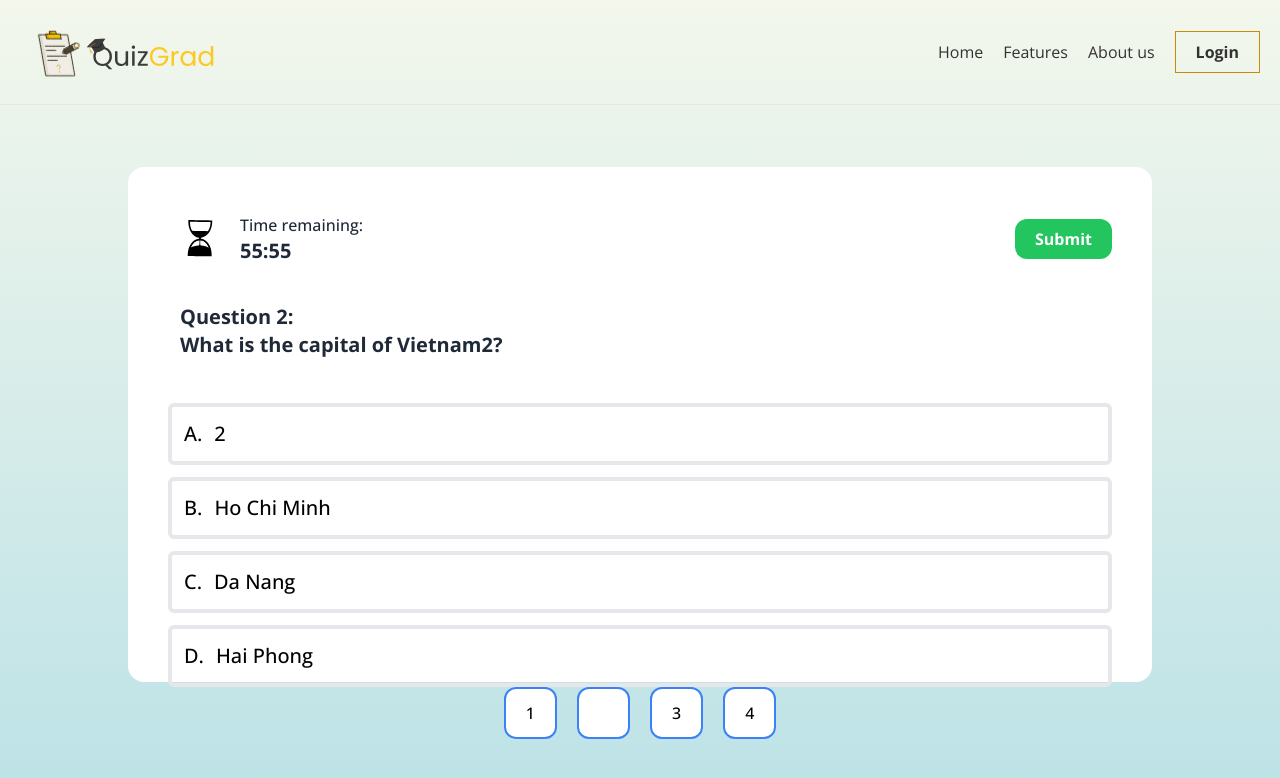
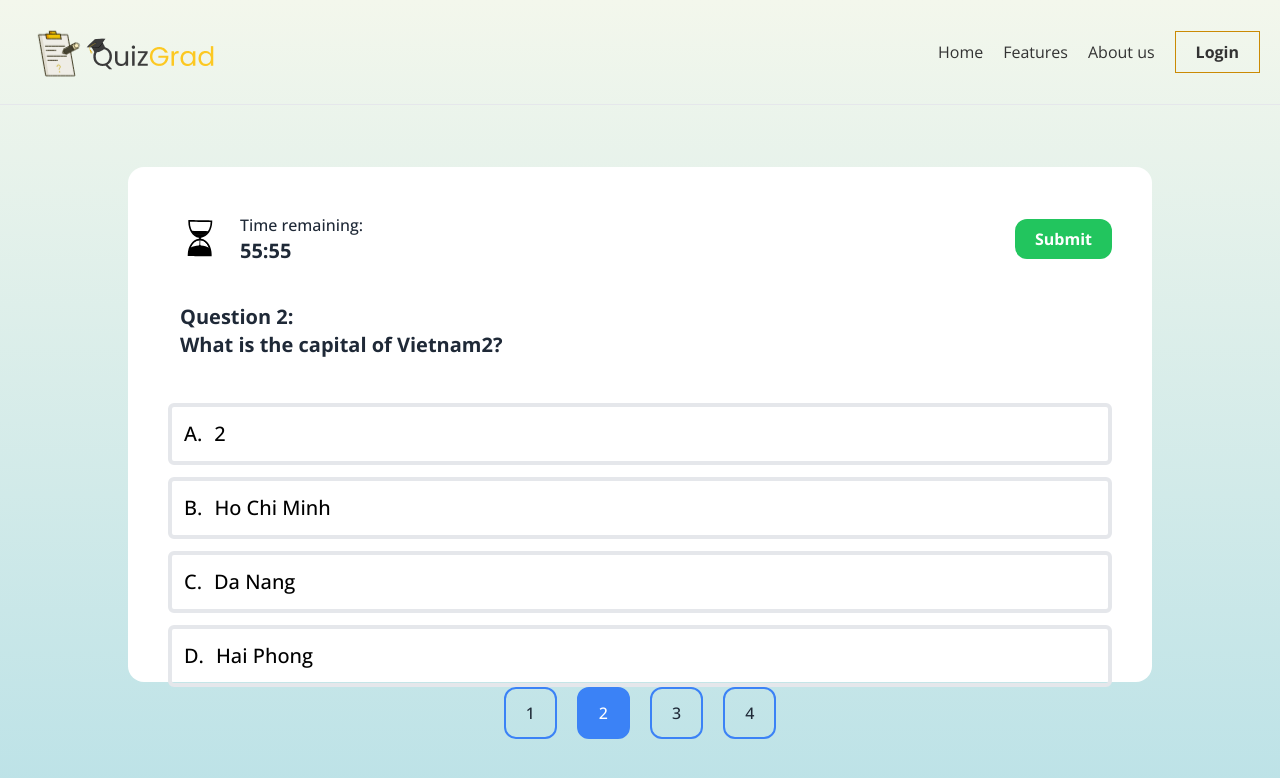
Before and after one commit to PikachuDucVu/mono-repo-quiz, a React (Vite) app in the folder apps/content/: page /play/1 in a window 1280 px wide. Shown: the top 778 px of the page. Built offline with nearby package versions, Linux system fonts and the light colour scheme.

Commit message:
fix css answers

```diff
--- a/apps/content/src/screens/ExamScreen.tsx
+++ b/apps/content/src/screens/ExamScreen.tsx
@@ -86,7 +86,7 @@ const ExamScreen = () => {
                 className={`flex gap-3 text-black items-center border-4
                 ${
                   questionaire[currentQuestionIndex].currentAnswer === option
-                    ? "bg-yellow-300"
+                    ? "bg-gray-600 text-white"
                     : ``
                 }
                 rounded-md p-3 mt-3 cursor-pointer hover:shadow-lg transition text-xl`}
@@ -116,16 +116,9 @@ const ExamScreen = () => {
                 disableDefaultColor
                 disableDefaultPadding
                 className={`
-                ${
-                  currentQuestionIndex === index
-                    ? "bg-blue-500 text-white"
-                    : "bg-white text-black"
-                }
-                ${
-                  questionaire[index].currentAnswer
-                    ? "bg-green-500 text-white"
-                    : "bg-white"
-                }
+                ${questionaire[index].currentAnswer && currentQuestionIndex !== index && "bg-gray-600 text-white"}
+                ${currentQuestionIndex === index && "bg-blue-500 text-white"}
+
                 py-3 px-5 rounded-xl hover:bg-blue-400 transition border-2 border-blue-500 `}
                 onClick={() => setCurrentQuestionIndex(index)}
               />
```
